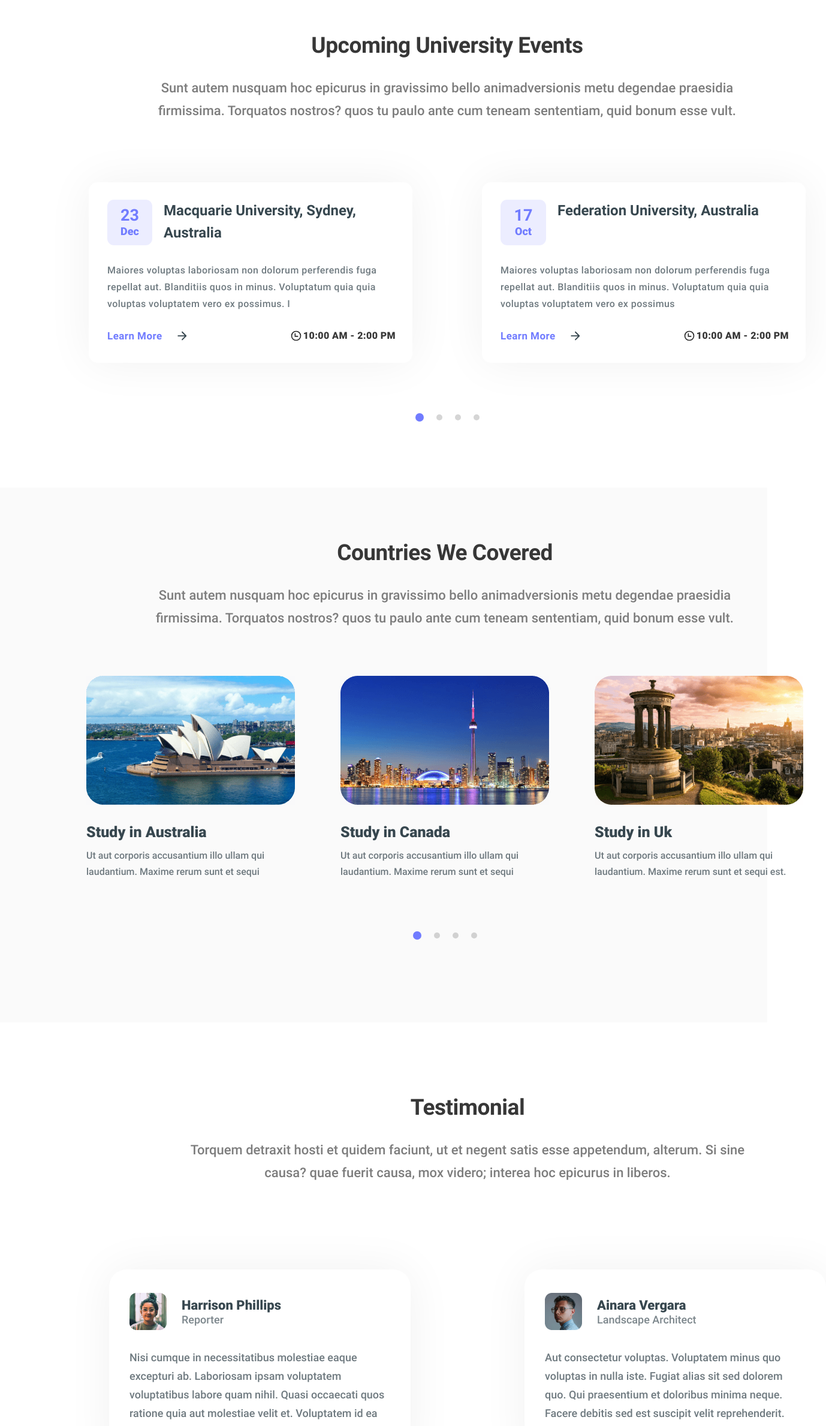
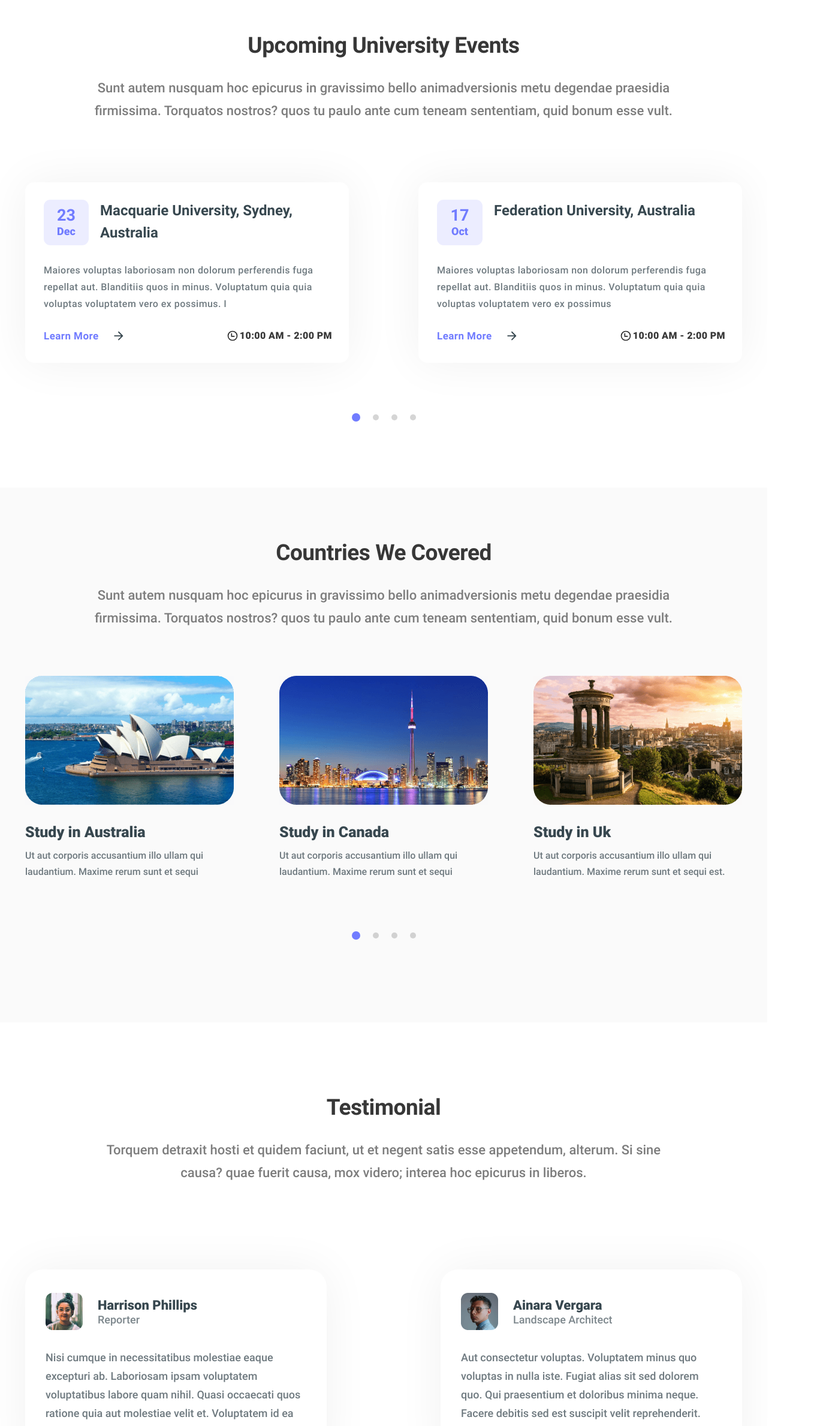
Before and after one commit to AzizRakhim/executive-study-abroad, a plain HTML site: page index.html in a window 1280 px wide. Shown: the part 3652-6030 px from the top of the page at 60% size, 1378 px wide, since content can reach past the window. Drawn offline with Linux system fonts and the light colour scheme.

Commit message:
changed paddings

```diff
--- a/css/style.css
+++ b/css/style.css
@@ -389,7 +389,8 @@ body{
 }
 
 #events{
-    padding: 98px 165px 108px 148px;
+    padding-top: 98px;
+    padding-bottom: 108px;
 }
 
 .events-title{
@@ -516,7 +517,8 @@ body{
 
 #countries{
     background: #FAFAFA;
-    padding: 82px 160px 136px 144px;
+    padding-top: 82px;
+    padding-bottom: 136px;
 }
 
 .countries-title{
@@ -572,7 +574,8 @@ body{
 }
 
 #testimonials{
-    padding: 115px 245px 98px 182px;
+    padding-top: 115px;
+    padding-bottom: 98px;
 }
 
 .testimonials-title{
@@ -647,7 +650,8 @@ body{
 
 .dream-chasing{
     background: #FAFAFA;
-    padding: 82px 150px 74px 147px;
+    padding-top: 82px;
+    padding-bottom: 74px;
 }
 
 .dream-chasing-intro{
@@ -680,7 +684,8 @@ body{
 
 .site-footer{
     background: #717CFF;
-    padding: 64px 149px 45px 144px;
+    padding: 64px;
+    padding-bottom: 45px;
 }
 
 .main-footer-div{
```
